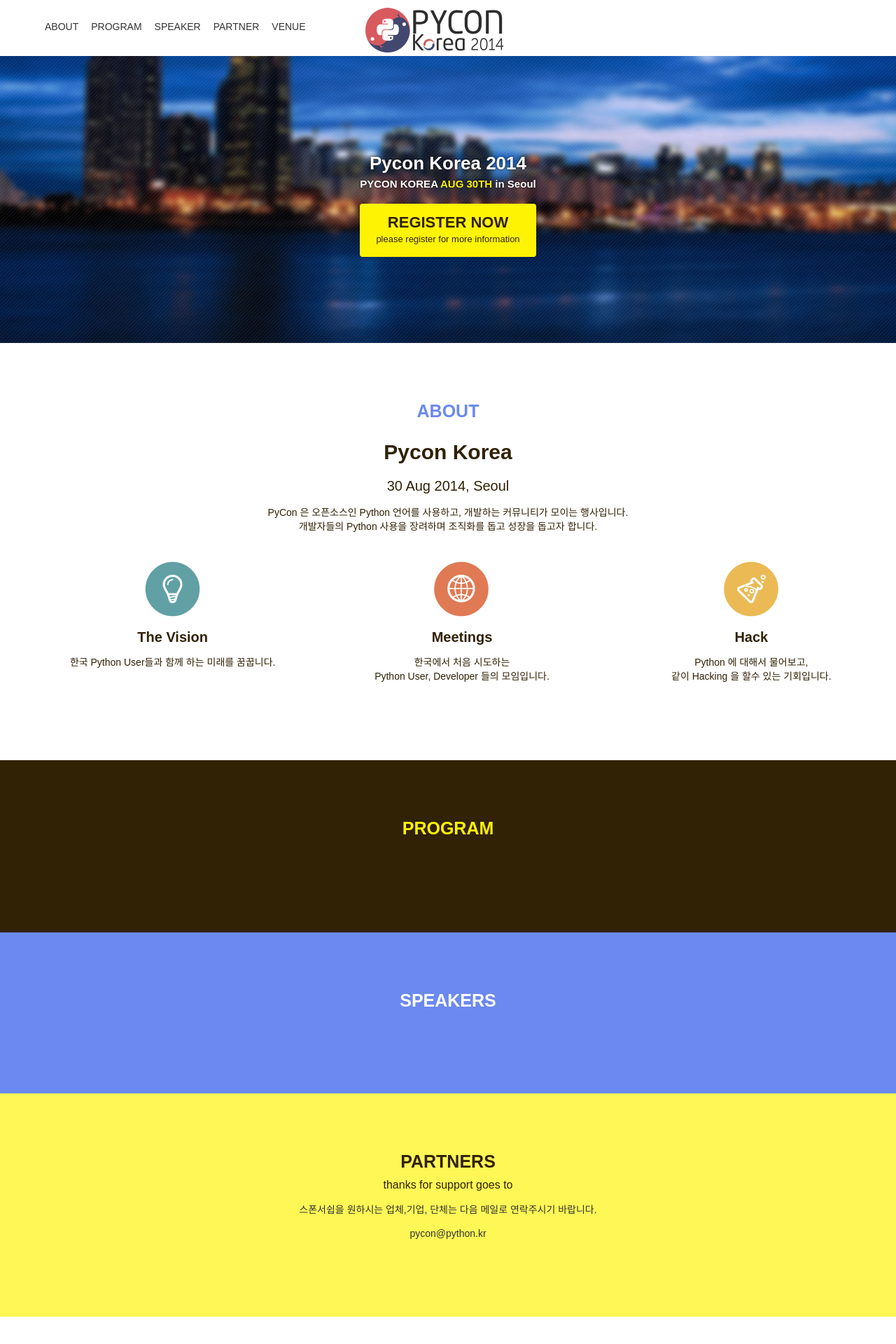
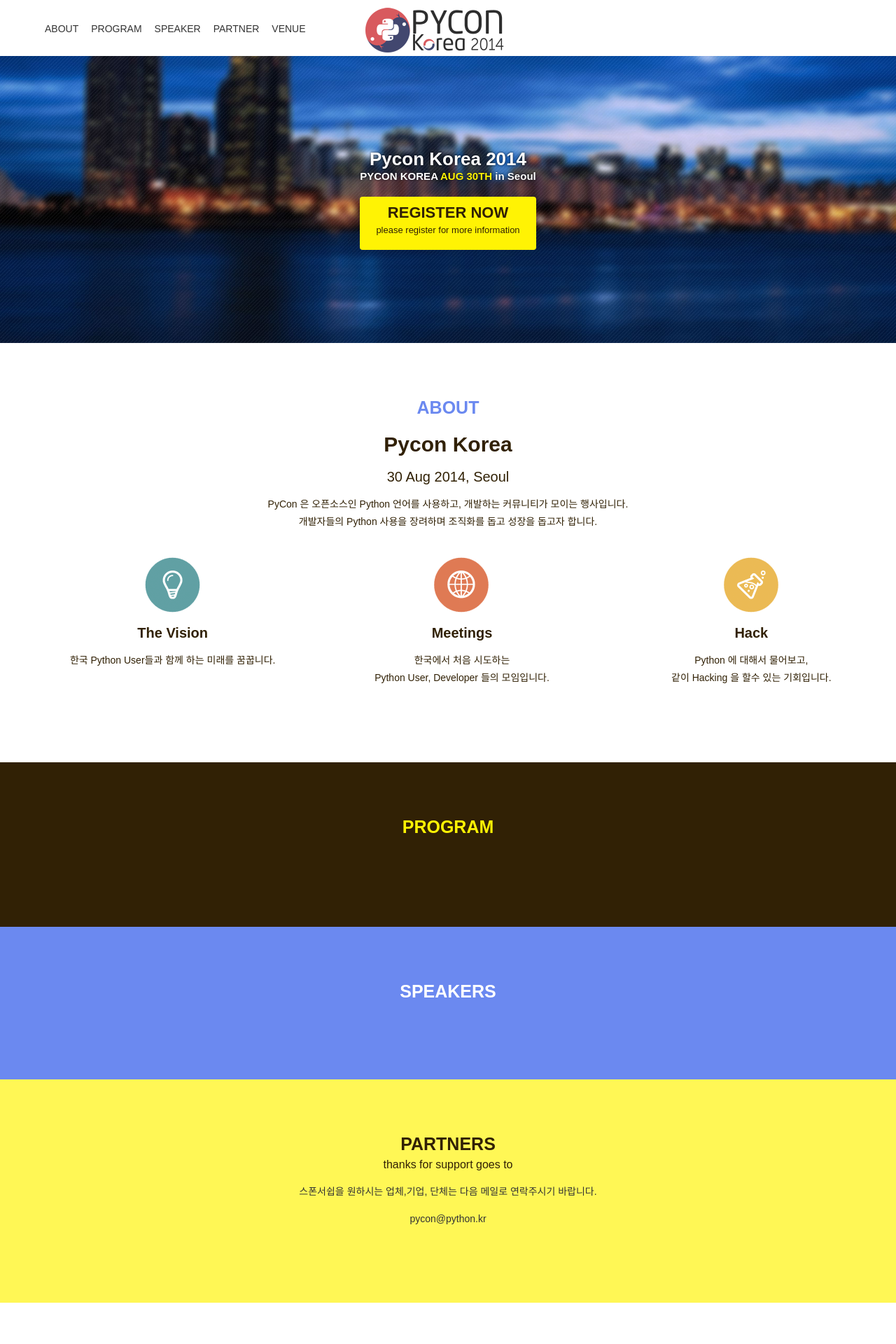
Before and after one commit to pythonkr/pyconkr-2014-teaser, a Django app: template page/templates/page/home.html in a window 1280 px wide. Shown: the top 1920 px of the page at 70% size. Run offline with Django 3.2, Linux system fonts and the light colour scheme; the template is opened without the code that fills it, so the values that code supplies are empty; style sheets or scripts are compiled from the project's sources; parts of the project's set-up code (start-up, migrations or seed data) failed here and were passed over; some libraries are stand-ins or nearby versions.

Commit message:
디자인 상 lineheight 늘려봄.

```diff
--- a/static/css/sass/main.scss
+++ b/static/css/sass/main.scss
@@ -12,6 +12,7 @@
 body {
 	font: 14px/1.42857 'Malgun Gothic', '맑은 고딕', Apple Gothic, dotum, '돋움', sans-serif;
 	color: #333;
+    line-height: 175%;
 	background-color: #fff;
 }
 
```
